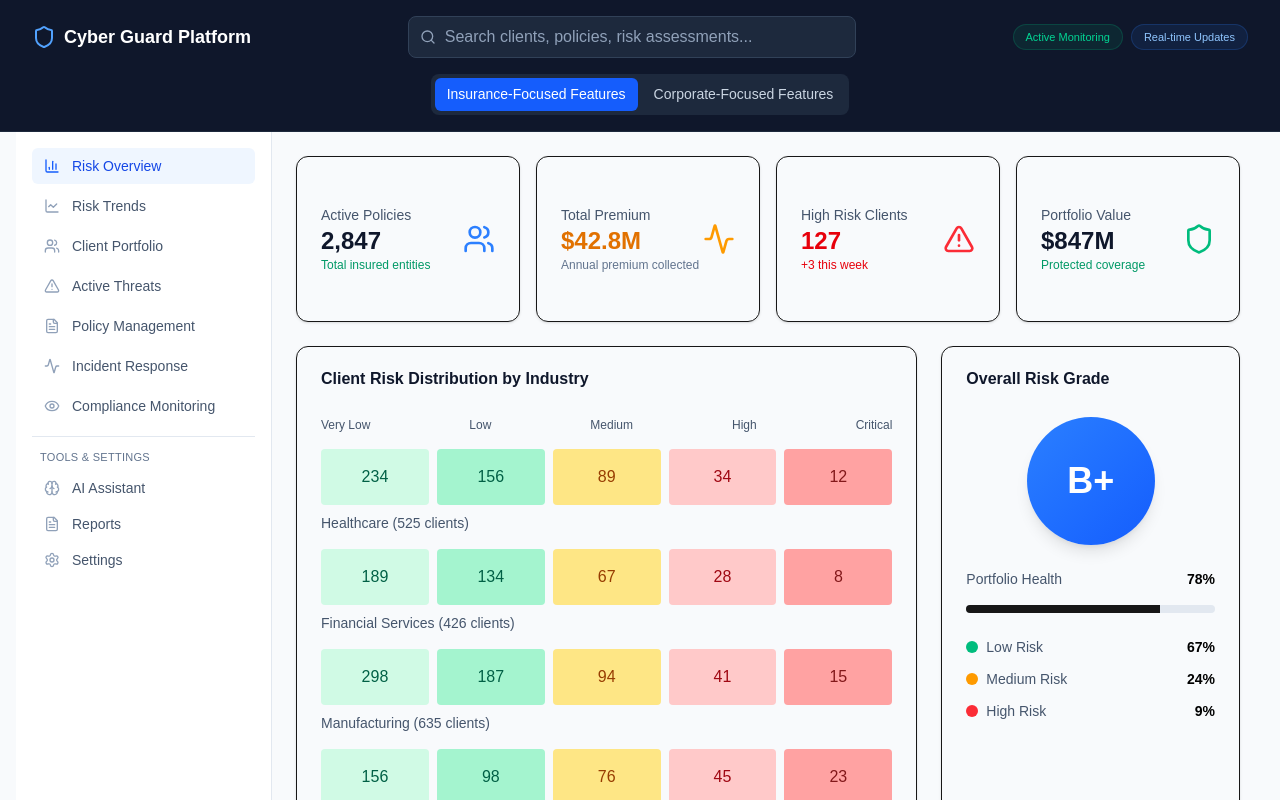
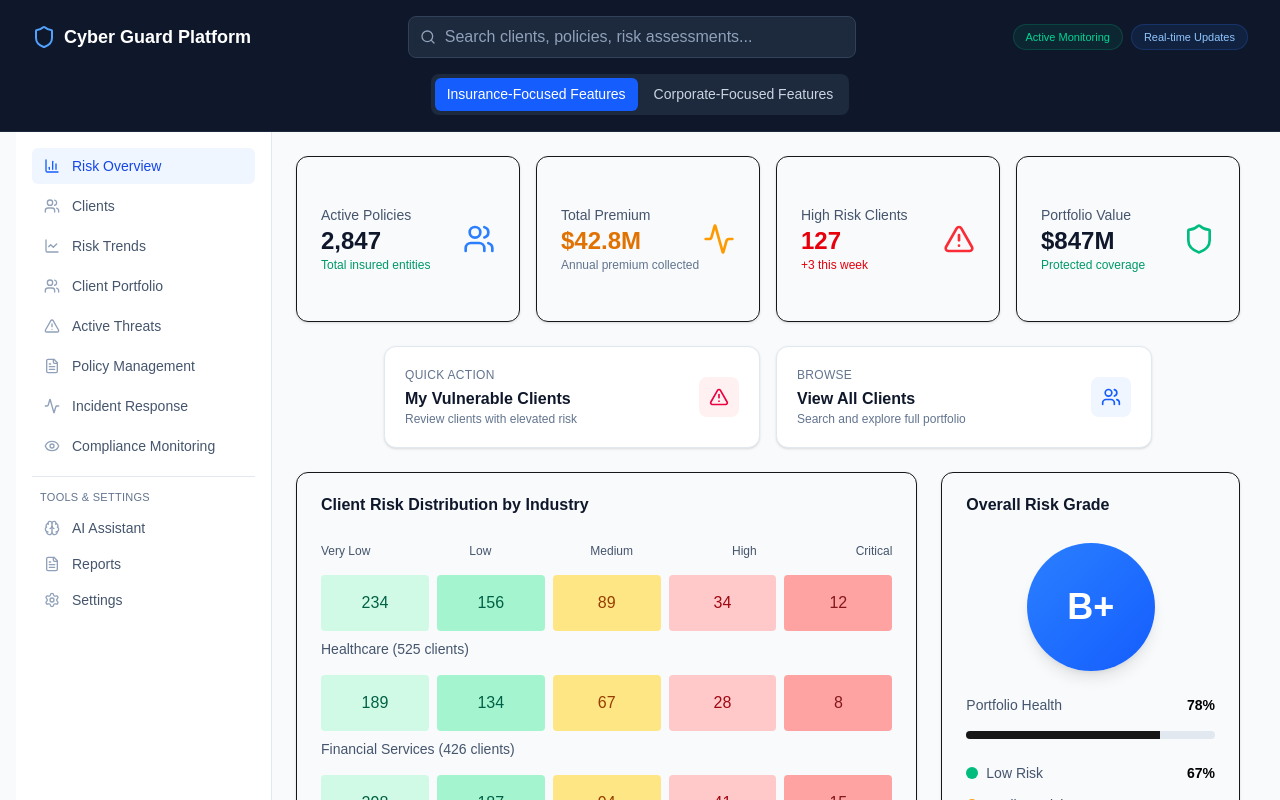
Before and after one commit to USAMA-app/cyber-risk-dashboard, a Next.js app: page / in a window 1280 px wide. Shown: the top 800 px of the page. Built offline with nearby package versions, Linux system fonts and the light colour scheme.

Commit message:
some change

```diff
--- a/app/RiskOverview.tsx
+++ b/app/RiskOverview.tsx
@@ -61,6 +61,49 @@ export default function RiskOverview() {
                     </div>
                 </div>
             </div>
+
+            <div className="grid grid-cols-1 sm:grid-cols-2 gap-4 max-w-3xl mx-auto">
+                <button
+                    onClick={() => window.dispatchEvent(new CustomEvent("app:navigate", { detail: { page: "corporate-clients" } }))}
+                    className="text-left rounded-xl border border-slate-200 bg-white p-5 shadow-sm hover:shadow transition hover:border-slate-300 focus:outline-none focus:ring-2 focus:ring-slate-400"
+                >
+                    <div className="flex items-center justify-between gap-4">
+                        <div>
+                            <div className="text-xs font-medium uppercase tracking-wide text-slate-500">Quick Action</div>
+                            <div className="mt-1 text-base font-semibold text-slate-900">My Vulnerable Clients</div>
+                            <div className="text-xs text-slate-500">Review clients with elevated risk</div>
+                        </div>
+                        <div className="h-10 w-10 rounded-lg bg-rose-50 text-rose-600 flex items-center justify-center">
+                            <svg xmlns="http://www.w3.org/2000/svg" width="20" height="20" viewBox="0 0 24 24" fill="none" stroke="currentColor" strokeWidth="2" strokeLinecap="round" strokeLinejoin="round" className="lucide lucide-triangle-alert">
+                                <path d="m21.73 18-8-14a2 2 0 0 0-3.48 0l-8 14A2 2 0 0 0 4 21h16a2 2 0 0 0 1.73-3"/>
+                                <path d="M12 9v4"/>
+                                <path d="M12 17h.01"/>
+                            </svg>
+                        </div>
+                    </div>
+                </button>
+                <button
+                    onClick={() => window.dispatchEvent(new CustomEvent("app:navigate", { detail: { page: "client-portfolio" } }))}
+                    className="text-left rounded-xl border border-slate-200 bg-white p-5 shadow-sm hover:shadow transition hover:border-slate-300 focus:outline-none focus:ring-2 focus:ring-slate-400"
+                >
+                    <div className="flex items-center justify-between gap-4">
+                        <div>
+                            <div className="text-xs font-medium uppercase tracking-wide text-slate-500">Browse</div>
+                            <div className="mt-1 text-base font-semibold text-slate-900">View All Clients</div>
+                            <div className="text-xs text-slate-500">Search and explore full portfolio</div>
+                        </div>
+                        <div className="h-10 w-10 rounded-lg bg-blue-50 text-blue-600 flex items-center justify-center">
+                            <svg xmlns="http://www.w3.org/2000/svg" width="20" height="20" viewBox="0 0 24 24" fill="none" stroke="currentColor" strokeWidth="2" strokeLinecap="round" strokeLinejoin="round" className="lucide lucide-users">
+                                <path d="M16 21v-2a4 4 0 0 0-4-4H6a4 4 0 0 0-4 4v2"/>
+                                <circle cx="9" cy="7" r="4"/>
+                                <path d="M22 21v-2a4 4 0 0 0-3-3.87"/>
+                                <path d="M16 3.13a4 4 0 0 1 0 7.75"/>
+                            </svg>
+                        </div>
+                    </div>
+                </button>
+            </div>
+
             <div className="grid grid-cols-1 lg:grid-cols-3 gap-6">
                 <div data-slot="card" className="bg-card text-card-foreground flex flex-col gap-6 rounded-xl border py-6 shadow-sm lg:col-span-2">
                     <div data-slot="card-header" className="@container/card-header grid auto-rows-min grid-rows-[auto_auto] items-start gap-1.5 px-6 has-data-[slot=card-action]:grid-cols-[1fr_auto] [.border-b]:pb-6">
--- a/app/page.tsx
+++ b/app/page.tsx
@@ -48,8 +48,21 @@ export default function Home() {
     };
   }, [mobileOpen]);
 
+  // Allow child components to request navigation without props via a custom event.
+  useEffect(() => {
+    const handler = (e: Event) => {
+      const detail = (e as CustomEvent<{ page?: string; mode?: "insurance" | "corporate" }>).detail || {};
+      if (detail.mode) setMode(detail.mode);
+      if (detail.page) setPage(detail.page);
+      setMobileOpen(false);
+    };
+    window.addEventListener("app:navigate", handler as EventListener);
+    return () => window.removeEventListener("app:navigate", handler as EventListener);
+  }, []);
+
   const insuranceNav = [
     { id: "risk-overview", label: "Risk Overview", icon: BarChart3, iconClass: "lucide lucide-bar-chart-3 h-4 w-4" },
+    { id: "corporate-clients", label: "Clients", icon: Users, iconClass: "lucide lucide-users h-4 w-4 text-slate-400" },
     { id: "risk-trends", label: "Risk Trends", icon: LineChart, iconClass: "lucide lucide-line-chart h-4 w-4" },
     { id: "client-portfolio", label: "Client Portfolio", icon: Users, iconClass: "lucide lucide-users h-4 w-4" },
     { id: "active-threats", label: "Active Threats", icon: AlertTriangle, iconClass: "lucide lucide-alert-triangle h-4 w-4" },
@@ -60,8 +73,7 @@ export default function Home() {
 
   const corporateNav = [
     { id: "executive-risk-hub", label: "Executive Risk Hub", icon: Briefcase, iconClass: "lucide lucide-briefcase h-4 w-4 text-slate-400" },
-    { id: "corporate-clients", label: "Clients", icon: Users, iconClass: "lucide lucide-users h-4 w-4 text-slate-400" },
-    { id: "vulnerable-policies", label: "Vulnerable Policies", icon: FileText, iconClass: "lucide lucide-file-text h-4 w-4 text-slate-400" },
+
     { id: "vulnerability-ops", label: "Vulnerability Ops", icon: Bug, iconClass: "lucide lucide-bug h-4 w-4 text-slate-400" },
     { id: "compliance-center", label: "Compliance Center", icon: CheckCircle2, iconClass: "lucide lucide-check-circle-2 h-4 w-4 text-slate-400" },
     { id: "threat-war-room", label: "Threat War Room", icon: ShieldAlert, iconClass: "lucide lucide-shield-alert h-4 w-4 text-slate-400" },
@@ -324,6 +336,8 @@ export default function Home() {
               <RiskOverview />
             ) : page === "risk-trends" ? (
               <RiskTrends />
+            ) : page === "corporate-clients" ? (
+              <CorporateClients />
             ) : page === "client-portfolio" ? (
               <ClientPortfolio />
             ) : page === "active-threats" ? (
@@ -346,9 +360,7 @@ export default function Home() {
           ) : (
             page === "executive-risk-hub" ? (
               <ExecutiveRiskHub />
-            ) : page === "corporate-clients" ? (
-              <CorporateClients />
-            ) : page === "vulnerability-ops" ? (
+            )  : page === "vulnerability-ops" ? (
               <VulnerabilityOps />
             ) : page === "compliance-center" ? (
               <ComplianceCenter />
```
